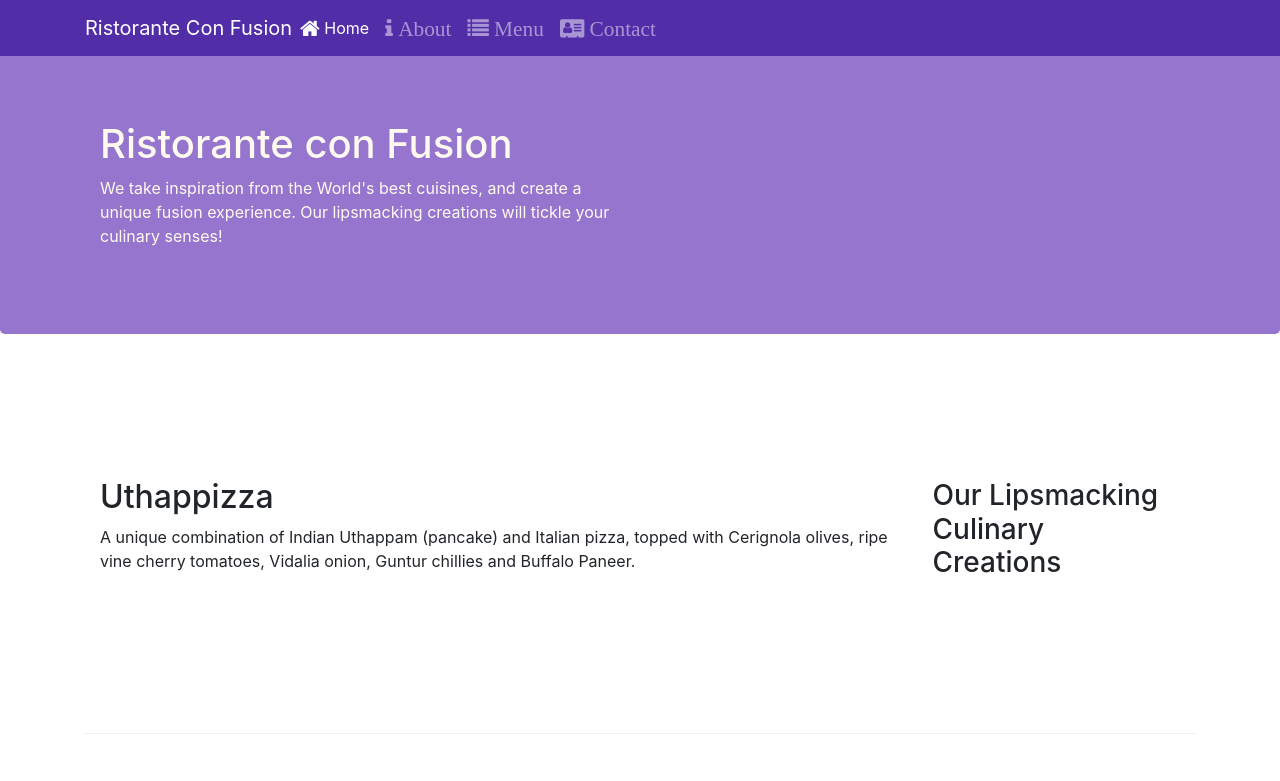
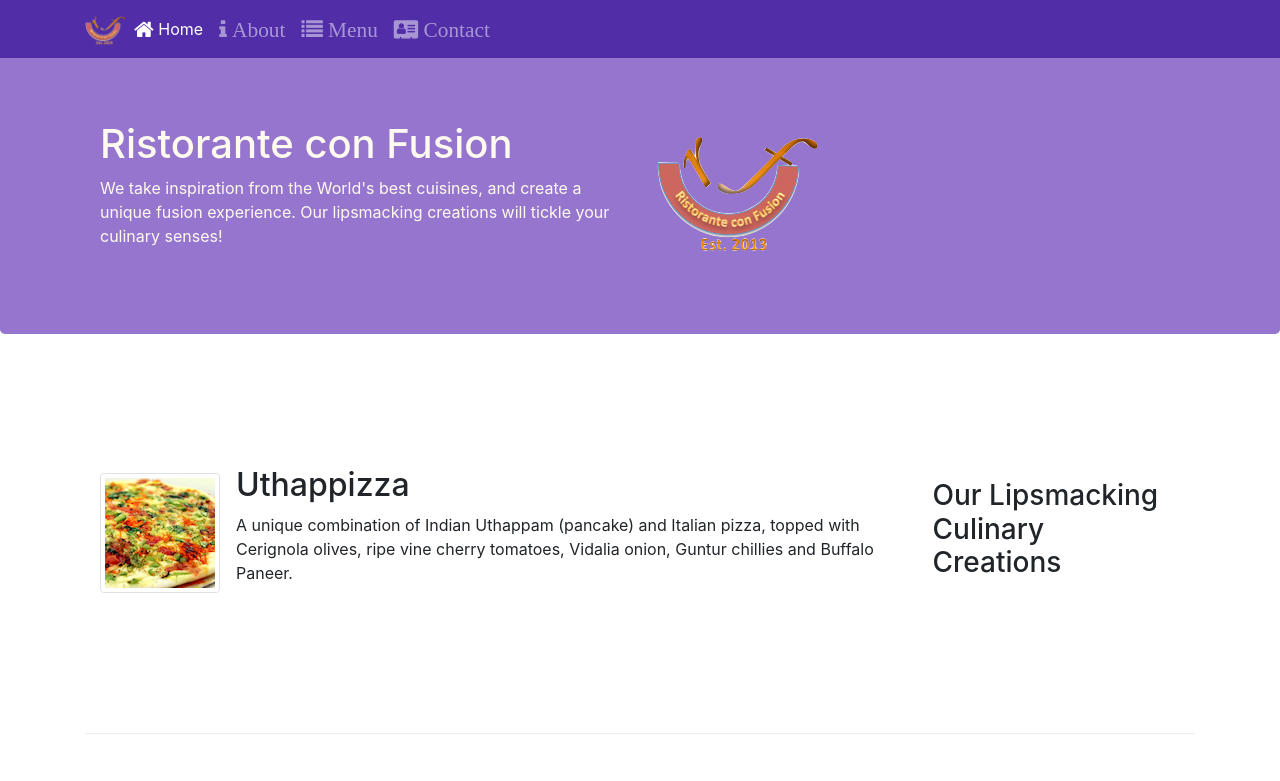
Before and after one commit to cteeps922/SPA, a website: page index.html in a window 1280 px wide. Shown: the top 781 px of the page. Drawn offline with nearby package versions, Linux system fonts and the light colour scheme.

Commit message:
Images and Media

```diff
--- a/index.html
+++ b/index.html
@@ -21,7 +21,7 @@
       <button class="navbar-toggler" type="button" data-toggle="collapse" data-target="#Navbar">
         <span class="navbar-toggler-icon"></span>
       </button>
-        <a class="navbar-brand mr-auto" href="#">Ristorante Con Fusion</a>
+      <a class="navbar-brand mr-auto" href="#"><img src="img/logo.png" height="30" width="41"></a>
       <div class="collapse navbar-collapse" id="Navbar">
         <ul class="navbar-nav mr-auto">
           <li class="nav-item active"><a class="nav-link" href="#"><span class="fa fa-home fa-lg"></span> Home</a></li>
@@ -39,7 +39,8 @@
                 <h1>Ristorante con Fusion</h1>
                 <p>We take inspiration from the World's best cuisines, and create a unique fusion experience. Our lipsmacking creations will tickle your culinary senses!</p>
               </div>
-                <div class="col-12 col-sm">
+              <div class="col-12 col-sm align-self-center">
+                <img src="img/logo.png" class="img-fluid">
               </div>
             </div>
           </div>
@@ -51,11 +52,16 @@
               <h3>Our Lipsmacking Culinary Creations</h3>
             </div>
             <div class="col col-sm order-sm-first col-md">
-                <h2>Uthappizza</h2>
-                <p>A unique combination of Indian Uthappam (pancake) and Italian pizza, topped with Cerignola olives, ripe vine cherry tomatoes, Vidalia onion, Guntur chillies and Buffalo Paneer.</p>
+              <div class="media">
+                <img class="d-flex mr-3 img-thumbnail align-self-center"
+                src="img/uthappizza.png" alt="uthappizza">
+                <div class="media-body">
+                  <h2 class="mt-0">Uthappizza</h2>
+                  <p class="d-none d-sm-block">A unique combination of Indian Uthappam (pancake) and Italian pizza, topped with Cerignola olives, ripe vine cherry tomatoes, Vidalia onion, Guntur chillies and Buffalo Paneer.</p>
                 </div>
               </div>
-
+            </div>
+          </div>
 
           <div class="row row-content">
             <div class="col-12 col-sm-4 col-md-3 align-items-center">
@@ -72,9 +78,15 @@
               <h3>Meet our Culinary Specialists</h3>
             </div>
             <div class="col col-sm order-sm-first col-md">
+              <div class="media">
+                <img class="d-flex mr-3 img-thumbnail align-self-center"
+                  src="img/alberto.png" alt="alberto">
+                <div class="media-body">
                   <h2>Alberto Somayya</h2>
                   <h4>Executive Chef</h4>
                   <p>Award winning three-star Michelin chef with wide International experience having worked closely with whos-who in the culinary world, he specializes in creating mouthwatering Indo-Italian fusion experiences. </p>
+                </div>
+              </div>
             </div>
           </div>
         </div>
```
Also changed, not shown: aboutus.html (+3 -2 lines), contactus.html (+3 -2 lines), img/alberto.png (added), img/buffet.png (added), img/logo.png (added), img/uthappizza.png (added), 1 other file. Lines whose indentation alone changed are shown as unchanged.
